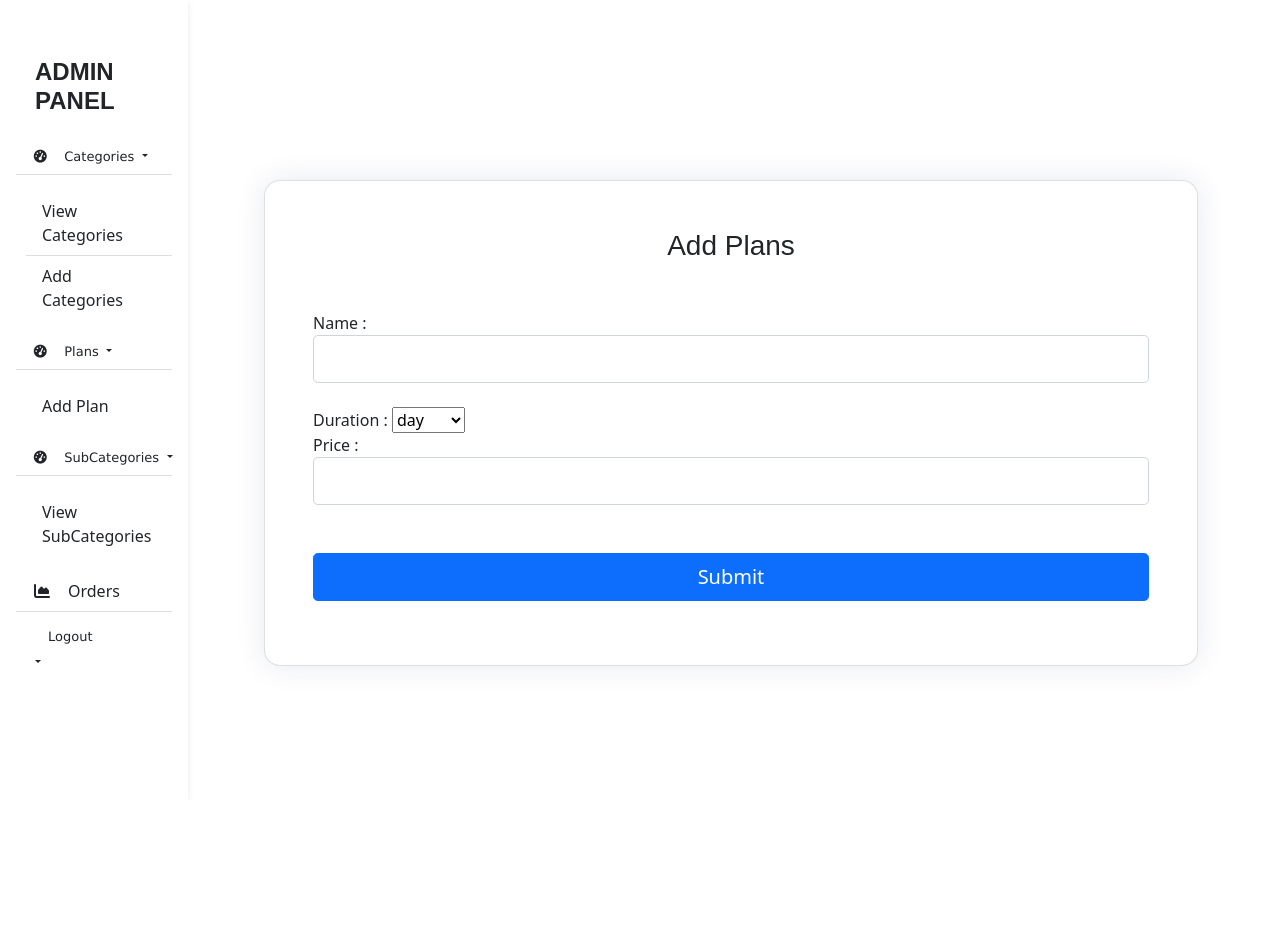
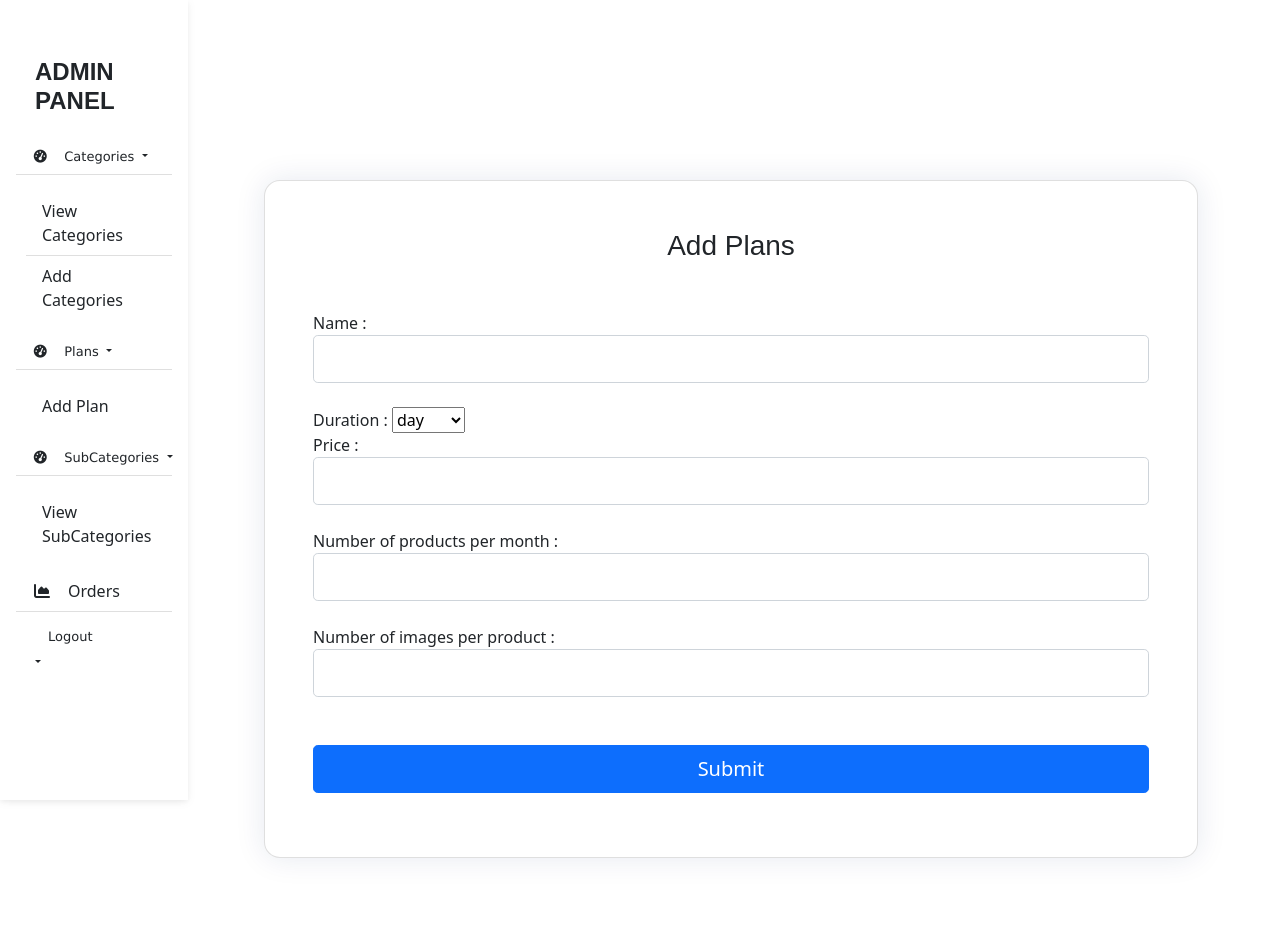
Before and after one commit to webmaster1022/E-Commerce-Rails, a Rails app: page /admin/plan/new in a window 1280 px wide. Before the commit the page ends 666 px from the top, so only its background shows below. Run offline with Rails 7, Linux system fonts and the light colour scheme; style sheets or scripts are compiled from the project's sources; parts of the project's set-up code (start-up, migrations or seed data) failed here and were passed over; some libraries are stand-ins or nearby versions.

Commit message:
Subscription Validation On Plan Basis

```diff
--- a/app/controllers/admin/plan_controller.rb
+++ b/app/controllers/admin/plan_controller.rb
@@ -6,7 +6,14 @@ class Admin::PlanController < ApplicationController
         createplan = CreatePlan.new
         plan = createplan.create_stripe_plan(params[:plan][:name], params[:plan][:display_price], params[:plan][:duration])
         if plan != nil
-        @plan = Plan.new(stripe_id: plan.id, name: plan.name, display_price: plan.default_price.unit_amount, price_id: plan.default_price.id)
+        @plan = Plan.new(
+            stripe_id: plan.id,
+            name: plan.name,
+            display_price: plan.default_price.unit_amount,
+            price_id: plan.default_price.id,
+            no_of_images: params[:plan][:no_of_images],
+            no_of_products: params[:plan][:no_of_products]
+        )
         @plan.save
         flash.notice = "Plan created Successfully!"
         else
--- a/app/views/admin/plan/new.html.erb
+++ b/app/views/admin/plan/new.html.erb
@@ -9,8 +9,9 @@
               Name : <%= f.text_field :name, class: 'form-control', class:'form-control form-control-lg'%><br />
               Duration : <%= f.select :duration,['day','month','year'], class: 'form-control form-control-lg'%><br />
               Price : <%= f.text_field :display_price, class: 'form-control', class:'form-control form-control-lg'%><br />
-
-            </div>
+              Number of products per month : <%= f.number_field :no_of_products, class: 'form-control', class:'form-control form-control-lg'%><br />
+              Number of images per product : <%= f.number_field :no_of_images, class: 'form-control', class:'form-control form-control-lg'%><br />
+              </div>
 
             <%= f.submit "Submit", class:"btn btn-primary btn-lg btn-block" %>
 
--- a/app/views/devise/registrations/new.html.erb
+++ b/app/views/devise/registrations/new.html.erb
@@ -146,7 +146,9 @@ border-bottom-right-radius: 15px;
                   <div class="mb-4 pb-2" id="plans" style="display: none;">
                     <div class="form-outline form-white">
                         <%Plan.all.each do |plan|%>
-                        <%=plan.name%>: <%= f.radio_button :plan_id, plan.id %>
+                        <b><%=plan.name%>: <%= f.radio_button :plan_id, plan.id %></b><br />
+                        No. of products per month: <%=plan.no_of_products%><br />
+                        No. of images per product: <%=plan.no_of_images%><br /><br />
                         <%end%>
                     </div>
                   </div>
--- a/config/schedule.rb
+++ b/config/schedule.rb
@@ -2,5 +2,5 @@ set :environment, "development"
 set :output, "log/cron.log"
 
 every :day, at: ["12:00 AM"] do
-    rake rake 'check_subscriptions:customer'
+    rake 'seller:check_subscriptions'
   end
--- /dev/null
+++ b/db/migrate/20221122094148_add_no_of_products_to_plan.rb
@@ -0,0 +1,6 @@
+class AddNoOfProductsToPlan < ActiveRecord::Migration[6.1]
+  def change
+    add_column :plans, :no_of_products, :integer
+    add_column :plans, :no_of_images, :integer
+  end
+end
```
Also changed, not shown: app/controllers/webhook_controller.rb (+6 -1 lines), app/models/product.rb (+5 -4 lines), lib/tasks/check_subscriptions.rake.
